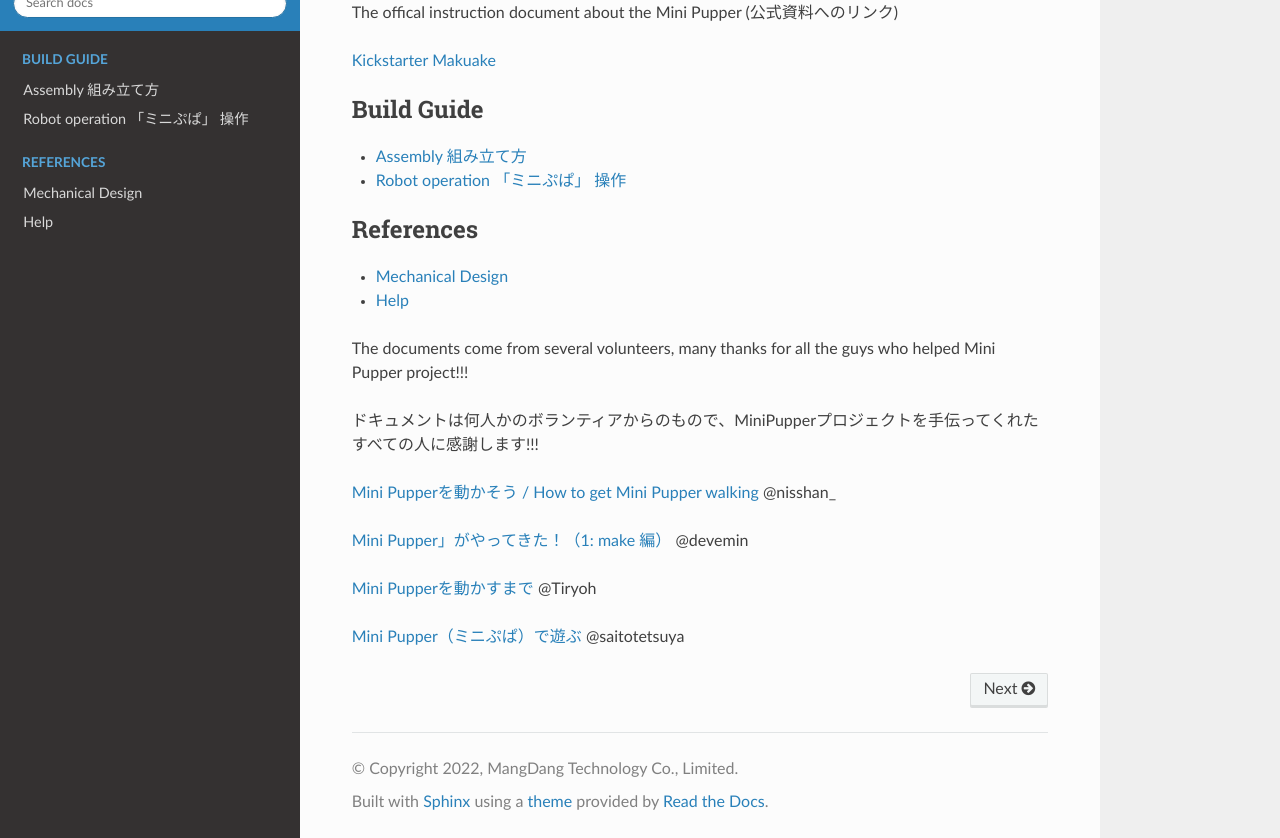
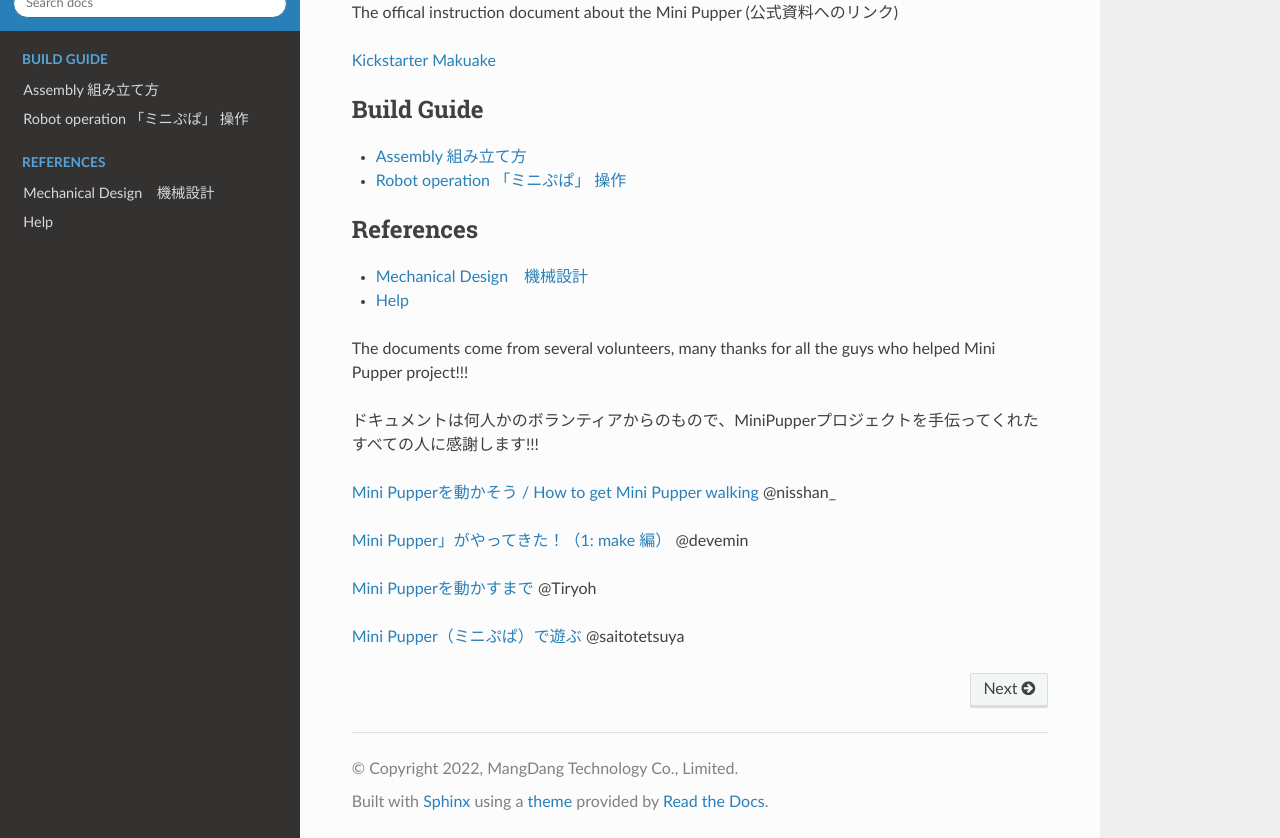
Before and after one commit to mangdangroboticsclub/MiniPupperDocs, a Sphinx documentation site: the page built from docs/index.rst, in a window 1280 px wide and 900 px high, scrolled down 593 px, cut to the strip 62-900 px from the top of the window. Built offline with Sphinx 7.4.7 and the Read the Docs theme 2.0.0, drawn with Linux system fonts in a browser that asks for light colours.

Commit message:
Update Design.rst

```diff
--- a/docs/reference/Design.rst
+++ b/docs/reference/Design.rst
@@ -1,4 +1,4 @@
-Mechanical Design
+Mechanical Design　機械設計
 =================
 
 Fusion 360 CAD model:
```
Also changed, not shown: other parts of docs/reference/Design.rst (+1 -1 lines).
